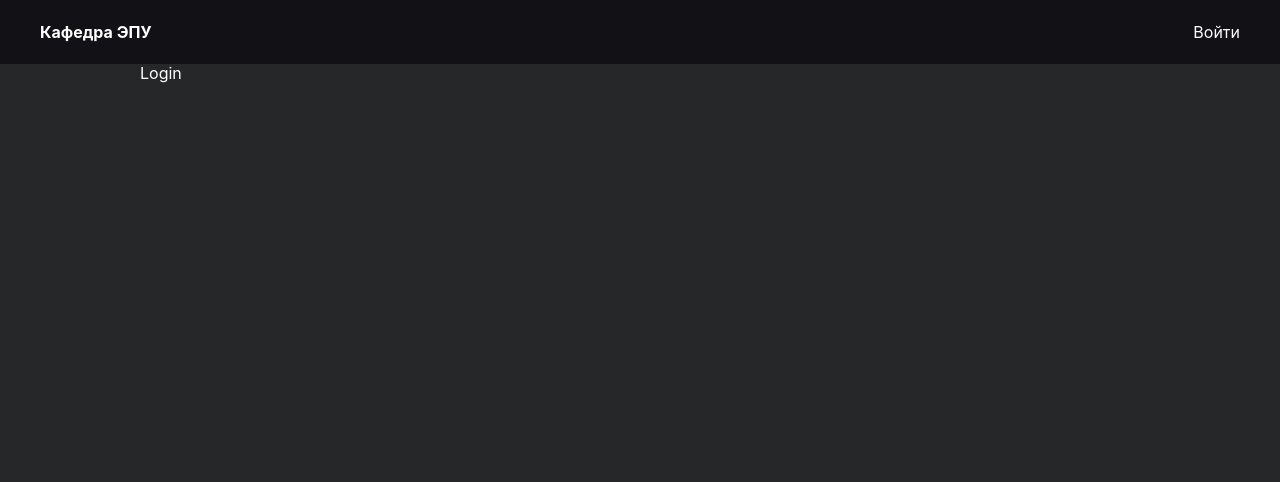
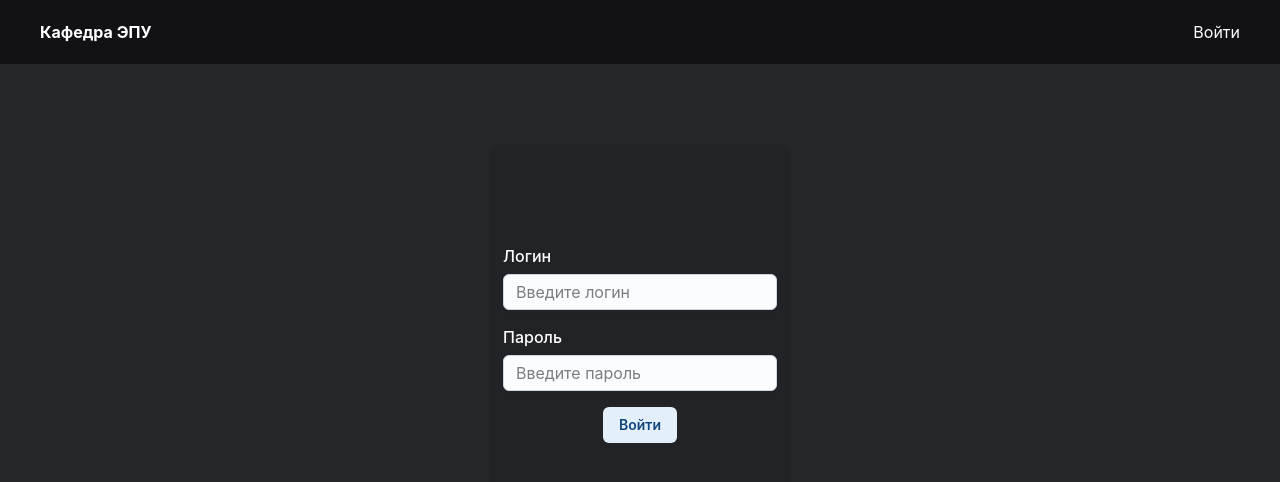
Before and after one commit to malilfrend/VKR, a React (Create React App) app: page /login in a window 1280 px wide. Shown: the top 482 px of the page. Built offline with nearby package versions, Linux system fonts and the light colour scheme.

Commit message:
VKR-9: add Login page

```diff
--- a/package.json
+++ b/package.json
@@ -5,7 +5,9 @@
   "dependencies": {
     "@emotion/react": "^11.10.6",
     "@emotion/styled": "^11.10.6",
-    "@mui/material": "^5.11.12",
+    "@fontsource/public-sans": "^4.5.12",
+    "@hookform/resolvers": "^2.9.11",
+    "@mui/joy": "^5.0.0-alpha.70",
     "@types/node": "^16.7.13",
     "@types/react": "^18.0.0",
     "@types/react-dom": "^18.0.0",
@@ -20,6 +22,7 @@
     "react-scripts": "5.0.1",
     "sass": "^1.58.3",
     "typescript": "^4.4.2",
+    "yup": "^1.0.2",
     "zustand": "^4.3.5"
   },
   "scripts": {
--- a/src/core/CodeField/CodeField.tsx
+++ b/src/core/CodeField/CodeField.tsx
@@ -1,6 +1,6 @@
 import React, { useState } from 'react';
 
-import Button from '@mui/material/Button';
+import Button from '@mui/joy/Button';
 import CodeEditor from '@uiw/react-textarea-code-editor';
 
 import { useTasksStore } from '../../store/tasksStore';
@@ -9,7 +9,6 @@ import s from './CodeField.module.scss';
 
 export const CodeField = () => {
   const currentTask = useTasksStore((state) => state.getCurrentTask());
-  const currentTaskId = useTasksStore((state) => state.currentTask);
   const [code, setCode] = useState('def myFunc() {\n' +
     '  print("Hello world")\n' +
     '}');
@@ -31,7 +30,7 @@ export const CodeField = () => {
             fontSize: 16,
           }}
         />
-        <Button variant='contained' size='small'>
+        <Button variant='soft'>
           Отправить на проверку
         </Button>
       </div>
--- /dev/null
+++ b/src/core/Login/Login.module.scss
@@ -0,0 +1,31 @@
+.wrapper {
+  width: 100%;
+  height: 100vh;
+}
+
+.form {
+  background-color: #222327;
+  color: white;
+  display: flex;
+  flex-direction: column;
+  justify-content: center;
+  align-items: center;
+  height: 400px;
+  width: 300px;
+  margin: 10vh auto;
+  border-radius: 10px;
+}
+
+.label {
+  color: white !important;
+  font-size: 16px !important;
+}
+
+.input {
+  margin-bottom: 16px;
+}
+
+.error {
+  color: red;
+  font-size: 12px;
+}
--- a/src/core/Login/Login.tsx
+++ b/src/core/Login/Login.tsx
@@ -1,9 +1,84 @@
-import React from 'react';
+import React, { useEffect } from 'react';
+import { useForm, SubmitHandler, Controller } from 'react-hook-form';
+import * as yup from 'yup';
+import { yupResolver } from '@hookform/resolvers/yup';
+
+import Button from '@mui/joy/Button';
+
+import s from './Login.module.scss';
+import FormControl from '@mui/joy/FormControl';
+import FormLabel from '@mui/joy/FormLabel';
+import Input from '@mui/joy/Input';
+
+
+interface IFormData {
+  login: string;
+  password: string;
+};
+
+const schema = yup.object({
+  login: yup.string().required(),
+  password: yup.string().required(),
+}).required();
 
 export const Login = () => {
+  const { register, unregister, handleSubmit, watch, trigger, control, formState: { errors } } = useForm<IFormData>({
+    resolver: yupResolver(schema),
+    defaultValues: {
+      login: '',
+      password: '',
+    }
+  });
+  useEffect(() => {
+    register('login');
+    register('password');
+    return () => {
+      unregister('login');
+      unregister('password');
+    };
+  }, []);
+  const onSubmit: SubmitHandler<IFormData> = data => console.log(data);
   return (
-    <div>
-      Login
+    <div className={s.wrapper}>
+      <form onSubmit={handleSubmit(onSubmit)} className={s.form}>
+        <Controller
+          name='login'
+          control={control}
+          render={({ field: { onChange, value}}) => (
+            <FormControl>
+              <FormLabel className={s.label}>Логин</FormLabel>
+              <Input
+                type='login'
+                placeholder='Введите логин'
+                className={s.input}
+                onChange={onChange}
+                value={value}
+                error={Boolean(errors.login?.message)}
+              />
+            </FormControl>
+          )}
+        />
+        <Controller
+          name='password'
+          control={control}
+          render={({ field: { onChange, value}}) => (
+            <FormControl>
+              <FormLabel className={s.label}>Пароль</FormLabel>
+              <Input
+                type='password'
+                placeholder='Введите пароль'
+                className={s.input}
+                onChange={onChange}
+                value={value}
+                error={Boolean(errors.password?.message)}
+              />
+            </FormControl>
+          )}
+        />
+        <Button variant='soft' type='submit'>
+          Войти
+        </Button>
+      </form>
     </div>
   );
 };
--- a/src/styles/index.scss
+++ b/src/styles/index.scss
@@ -1,4 +1,5 @@
 @import '~normalize.css';
+@import '@fontsource/public-sans';
 body {
   margin: 0;
   background-color: #262729;
@@ -14,8 +15,14 @@ code {
     monospace;
 }
 * {
+  color: white;
   padding: 0;
   margin: 0;
+}
+input {
+  color: inherit;
+  font-family: inherit;
+  font-size: inherit;
 }
 ul {
   list-style: none;
```
Also changed, not shown: 1 other file (tests, documents, lock files or other folders).
